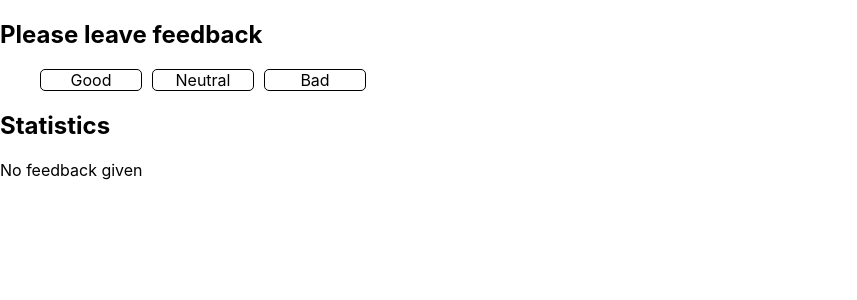
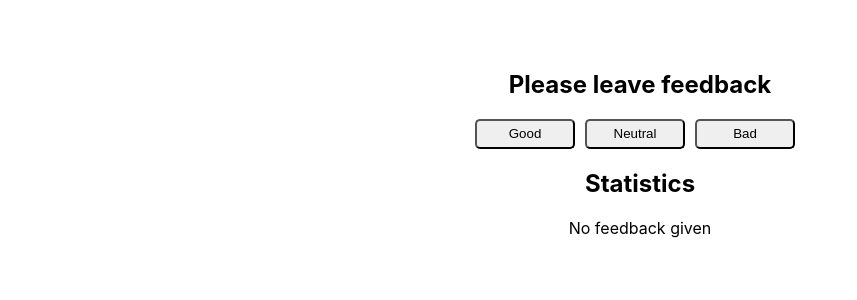
Before and after one commit to JuliaZaykaS/goit-react-hw-02-feedback, a React (Create React App) app: page / in a window 1280 px wide. Shown: the top 300 px of the page, without its empty margins (0-857 px from the left). Built offline with nearby package versions, Linux system fonts and the light colour scheme.

Commit message:
работает

```diff
--- a/src/components/App/App.js
+++ b/src/components/App/App.js
@@ -1,26 +1,9 @@
-// import Section from "../Section/Section";
-// import Review from "../Review/Review";
-// import Statistic from "../Statistic/Statistic";
-// import Feedback from "../Feedback/Feedback";
-
-// function App() {
-//   return (
-//     <>
-//       {/* <Section title={'Please leave feedback'}>
-//         <Review />
-//       </Section>
-//       <Section title={'Statistics'}>
-//         <Statistic />
-//       </Section> */}
-//       <Feedback/>
-//     </>
-//   );
-// }
 import { Component } from 'react';
 import Section from '../Section/Section';
 import FeedbackOptions from '../FeedbackOptions/FeedbackOptions';
 import Statistics from '../Statistics/Statistics';
 import Notification from '../Notification/Notification';
+import s from './App.module.css';
 
 class App extends Component {
   state = {
@@ -53,17 +36,44 @@ class App extends Component {
       bad: prevState.bad + 1,
     }));
   };
-  //   onClickBtn = () => {
-  //          this.setState((prevState) => ({
-  //         : prevState.value + 1,
+  // onClickBtn = (value) => {
+  //   value.filter((el) => {
+  //     if (el === 'good') {
+  //     this.setState(prevState => ({
+  //     // [value]: prevState.[value] + 1,
+  //   good: prevState.good + 1,
+  //   }));
+  //   } else if (el === 'neutral') {
+  //     this.setState(prevState => ({
+  //     neutral: prevState.neutral + 1,
+  //   }));
+  //   } else {
+  //     this.setState(prevState => ({
+  //     bad: prevState.bad + 1,
+  //   }));
+  //   }
+  //   })
+    // if (value === 'good') {
+    //   this.setState(prevState => ({
+    //   // [value]: prevState.[value] + 1,
+    // good: prevState.good + 1,
+    // }));
+    // } else if (value === 'neutral') {
+    //   this.setState(prevState => ({
+    //   neutral: prevState.neutral + 1,
+    // }));
+    // } else {
+    //   this.setState(prevState => ({
+    //   bad: prevState.bad + 1,
+    // }));
+    // }
+  // };
 
-  //     }));
-  //   };
   countTotalFeedback() {
     const { good, neutral, bad } = this.state;
     const total = good + neutral + bad;
     return total;
-  }
+};
   countPositiveFeedbackPercentage() {
     const { good } = this.state;
     if (good === 0) return 0;
@@ -75,19 +85,34 @@ class App extends Component {
 
   render() {
     const total = this.countTotalFeedback();
-    console.log(this.state);
+    // const { good, neutral, bad } = this.state;
+    // const options = ['Good', 'Neutral', 'Bad'];
+    // console.log(this.state);
     return (
-      <>
-        {/* <Notification message={'No feedback given'}/> */}
+      <div className={s.app}>
+
         <Section title={'Please leave feedback'}>
-          <FeedbackOptions
-            onGoodClick={this.onClickGoodBtn}
-            onNeutralClick={this.onClickNeutralBtn}
-            onBadClick={this.onClickBadBtn}
+          {/* <FeedbackOptions options={options} onLeaveFeedback={this.onClickBtn(options)} />  */}
+          <FeedbackOptions options={'Good'} onLeaveFeedback={this.onClickGoodBtn} />
+          <FeedbackOptions options={'Neutral'} onLeaveFeedback={this.onClickNeutralBtn} />
+          <FeedbackOptions options={'Bad'} onLeaveFeedback={this.onClickBadBtn} />
+          {/* <FeedbackOptions
+            // onLeaveFeedback={this.onClickBtn(good)}
+            // onLeaveFeedback={this.onClickBtn(neutral)}
+            // onLeaveFeedback={this.onClickBtn(bad)}
+            // options={'Good'} onLeaveFeedback={this.onClickBtn(good)}
+            // options={ 'Neutral'} onLeaveFeedback={this.onClickBtn(neutral)}
+            // options={'Bad'} onLeaveFeedback={this.onClickBtn(bad)}
+            // onLeaveFeedback={this.onClickGoodBtn}
+            // onLeaveFeedback={this.onClickNeutralBtn}
+            // onLeaveFeedback={this.onClickBadBtn}
+            // options={'Good'} onLeaveFeedback={this.onClickGoodBtn}
+            // options={ 'Neutral'} onLeaveFeedback={this.onClickNeutralBtn}
+            // options={'Bad'} onLeaveFeedback={this.onClickBadBtn}
             // onGoodClick={this.onClickBtn(this.state.good)}
             // onNeutralClick={this.onClickBtn(this.state.neutral)}
             // onBadClick={this.onClickBtn(this.state.bad)}
-          />
+          /> */}
         </Section>
         <Section title={'Statistics'}>
           {total === 0 ? (
@@ -102,7 +127,7 @@ class App extends Component {
             />
           )}
         </Section>
-      </>
+      </div>
     );
   }
 }
--- /dev/null
+++ b/src/components/App/App.module.css
@@ -0,0 +1,4 @@
+.app {
+  padding: 50px;
+  text-align: center;
+}
--- a/src/components/FeedbackOptions/FeedbackOptions.js
+++ b/src/components/FeedbackOptions/FeedbackOptions.js
@@ -1,12 +1,69 @@
 // import PropTypes from 'prop-types';
 import s from './FeedbackOptions.module.css';
 
-export default function Review({ onGoodClick, onNeutralClick, onBadClick }) {
+export default function FeedbackOptions({options, onLeaveFeedback }) {
   return (
-    <ul className={s.reviewList}>
-      <li className={s.reviewItem} onClick={onGoodClick}>Good </li>
-      <li className={s.reviewItem} onClick={onNeutralClick}>Neutral </li>
-      <li className={s.reviewItem} onClick={onBadClick}>Bad </li>
-    </ul>
+    // <ul className={s.reviewList}>
+    //   <li className={s.reviewItem} onClick={onLeaveFeedback}>Good </li>
+    //   <li className={s.reviewItem} onClick={onLeaveFeedback}>Neutral </li>
+    //   <li className={s.reviewItem} onClick={onLeaveFeedback}>Bad </li>
+    // </ul>
+    <button className={s.button} onClick={onLeaveFeedback}>{ options}</button>
   );
 }
+// export default function FeedbackOptions({ onLeaveFeedback }) {
+//   return (
+//     <ul className={s.reviewList}>
+//       <li className={s.reviewItem} onClick={onLeaveFeedback}>Good </li>
+//       <li className={s.reviewItem} onClick={onLeaveFeedback}>Neutral </li>
+//       <li className={s.reviewItem} onClick={onLeaveFeedback}>Bad </li>
+//     </ul>
+//   );
+// }
+// export default function Review({ onGoodClick, onNeutralClick, onBadClick }) {
+//   return (
+//     <ul className={s.reviewList}>
+//       <li className={s.reviewItem} onClick={onGoodClick}>Good </li>
+//       <li className={s.reviewItem} onClick={onNeutralClick}>Neutral </li>
+//       <li className={s.reviewItem} onClick={onBadClick}>Bad </li>
+//     </ul>
+//   );
+// }
+// export default function FeedbackOptions({ options, onLeaveFeedback }) {
+//   // const options = ['Good', 'Neutral', 'Bad'];
+//   return (
+//     <ul className={s.reviewList}>
+//       {options.map((el,index) => {
+//         return (
+
+//           <li key={ index } className={s.reviewItem} onClick={onLeaveFeedback(el.toLowerCase())}>{el} </li>
+//         )
+//       })}
+
+//     </ul>
+//     // <ul className={s.reviewList}>
+//     //   <li className={s.reviewItem} onClick={onLeaveFeedback}>{options} </li>
+//     //   <li className={s.reviewItem} onClick={onLeaveFeedback}>{options} </li>
+//     //   <li className={s.reviewItem} onClick={onLeaveFeedback}>{options} </li>
+//     // </ul>
+//   );
+// }
+// export default function FeedbackOptions({ options, onLeaveFeedback }) {
+//   // const options = ['Good', 'Neutral', 'Bad'];
+//   return (
+//     <ul className={s.reviewList}>
+
+//           <li className={s.reviewItem} onClick={onLeaveFeedback(options)}>Good </li>
+//           <li className={s.reviewItem} onClick={onLeaveFeedback(options)}>Neutral </li>
+//           <li className={s.reviewItem} onClick={onLeaveFeedback(options)}>Bad </li>
+
+//     </ul>
+//       )
+
+//     // <ul className={s.reviewList}>
+//     //   <li className={s.reviewItem} onClick={onLeaveFeedback}>{options} </li>
+//     //   <li className={s.reviewItem} onClick={onLeaveFeedback}>{options} </li>
+//     //   <li className={s.reviewItem} onClick={onLeaveFeedback}>{options} </li>
+//     // </ul>
+
+// }
--- a/src/components/FeedbackOptions/FeedbackOptions.module.css
+++ b/src/components/FeedbackOptions/FeedbackOptions.module.css
@@ -12,3 +12,10 @@
   text-align: center;
   cursor: pointer;
 }
+
+.button {
+  width: 100px;
+  height: 30px;
+  margin-right: 10px;
+  border-radius: 5px;
+}
--- a/src/components/Statistics/Statistics.module.css
+++ b/src/components/Statistics/Statistics.module.css
@@ -1,6 +1,8 @@
 .statisticList {
   list-style: none;
   width: 200px;
+  margin-left: auto;
+  margin-right: auto;
 }
 
 .statisticItem {
```
Also changed, not shown: src/components/Feedback/Feedback.js (deleted, +0 -92 lines), src/components/Feedback/Feedback.module.css (deleted).
